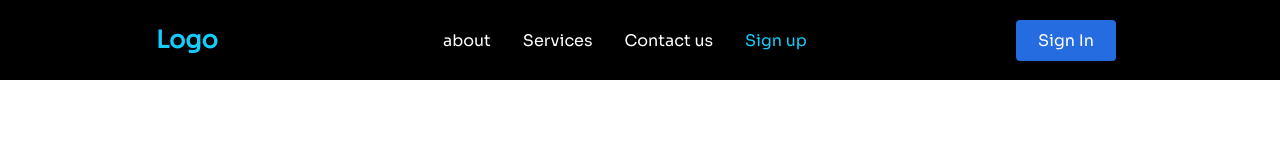
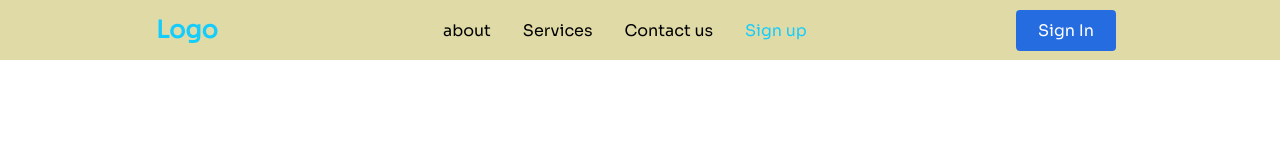
Before and after one commit to landon-is-on/exploring-with-wilderness, a React (Create React App) app: page /sign-up in a window 1280 px wide. Shown: the top 160 px of the page. Built offline with nearby package versions, Linux system fonts and the light colour scheme.

Commit message:
added hero

```diff
--- a/src/App.js
+++ b/src/App.js
@@ -2,23 +2,24 @@ import React from 'react';
 import './App.css';
 import Navbar from './components/NavBar/index';
 import { BrowserRouter as Router, Switch, Route } from 'react-router-dom';
-import Home from './components/pages';
+
 import About from './components/pages/about';
 import Services from './components/pages/services';
 import Contact from './components/pages/contact';
 import SignUp from './components/pages/signup';
+import Hero from './components/Hero/index';
 
 function App() {
   return (
     <Router>
       <Navbar />
       <Switch>
-        <Route path='/' exact component={Home} />
         <Route path='/about' component={About} />
         <Route path='/services' component={Services} />
         <Route path='/contact-us' component={Contact} />
         <Route path='/sign-up' component={SignUp} />
       </Switch>
+      <Hero/>
     </Router>
   );
 }
--- /dev/null
+++ b/src/components/Hero/HeroElement.js
@@ -0,0 +1,10 @@
+import styled from 'styled-components'
+import img from '../../pictures/mount.jpg'
+
+export const HeroContainer = styled.div`
+  background: linear-gradient(to right, rgba(0, 0, 0, 0.7), rgba(0, 0, 0, 0.1)),
+    url(${img});
+  height: 100vh;
+  background-position: center;
+  background-size: cover;
+`;
--- /dev/null
+++ b/src/components/Hero/index.js
@@ -0,0 +1,15 @@
+import React from 'react'
+import{HeroContainer} from './HeroElement';
+
+
+const Hero = () => {
+return (
+
+    <HeroContainer>
+
+    </HeroContainer>
+
+)
+}
+
+export default Hero;
--- a/src/components/NavBar/NavbarElements.js
+++ b/src/components/NavBar/NavbarElements.js
@@ -4,8 +4,8 @@ import { NavLink as Link } from 'react-router-dom';
 import styled from 'styled-components';
 
 export const Nav = styled.nav`
-  background: #000;
-  height: 80px;
+  background: #e0daa6;
+  height: 60px;
   display: flex;
   justify-content: space-between;
   padding: 0.5rem calc((100vw - 1000px) / 2);
@@ -15,7 +15,7 @@ export const Nav = styled.nav`
 `;
 
 export const NavLink = styled(Link)`
-  color: #fff;
+  color: black;
   display: flex;
   align-items: center;
   text-decoration: none;
```
Also changed, not shown: 1 other file (tests, documents, lock files or other folders).
